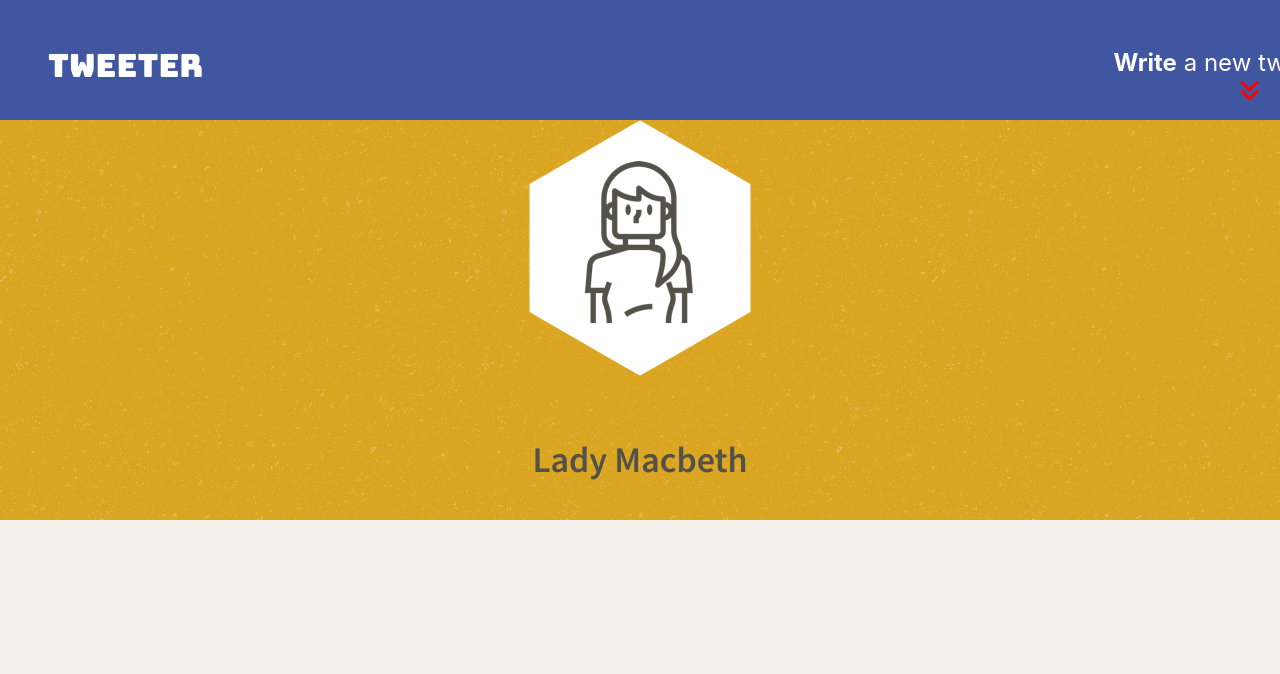
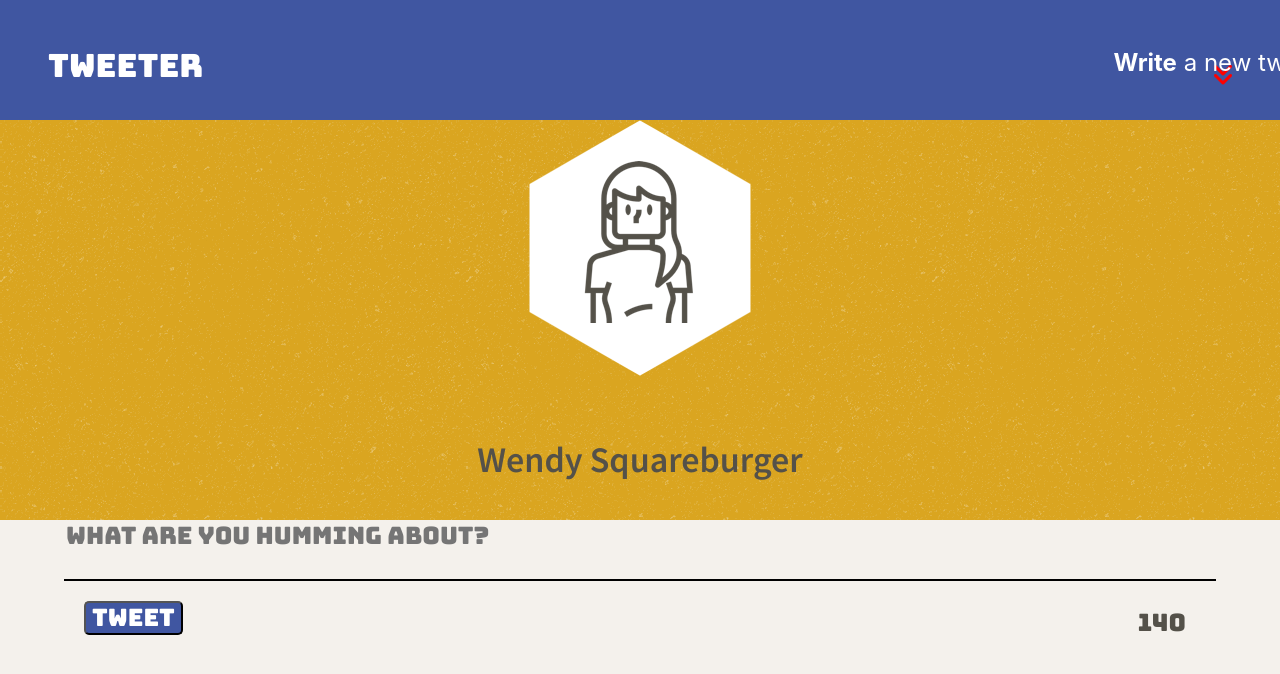
Before and after one commit to ShrikarKhare/tweeter, a website: page public/index.html in a window 1280 px wide. Shown: the top 674 px of the page. Drawn offline with nearby package versions, Linux system fonts and the light colour scheme.

Commit message:
finally posted and got info from curl, works well now

```diff
--- a/public/index.html
+++ b/public/index.html
@@ -14,6 +14,7 @@
     <link rel="stylesheet" href="/styles/layout.css" type="text/css" />
     <link rel="stylesheet" href="/styles/nav.css" type="text/css" />
     <link rel="stylesheet" href="/styles/header.css" type="text/css" />
+    <link rel="stylesheet" href="/styles/new-tweet.css" type="text/css" />
 
     <!-- External JS -->
     <script src="https://ajax.googleapis.com/ajax/libs/jquery/3.4.1/jquery.min.js"></script>
@@ -37,11 +38,21 @@
       </div>
       <br>
       <div>
-          <h2 id = 'name'>Lady Macbeth</h2>
+          <h2 id = 'name'>Wendy Squareburger</h2>
       </div>
   </header>
     <!-- Page-specific (main) content here -->
     <main class="container">
+      <section class="new-tweet">
+        <!-- <h2>Compose Tweet</h2> -->
+        <form>
+          <textarea  name="text" id="tweet-text" placeholder = "What are you humming about?"></textarea>
+          <output name="counter" class="counter" for="tweet-text">140</output>
+        </form>
+        <div>
+          <button type="submit">Tweet</button>
+        </div>
+      </section>
     </main>
   </body>
 </html>
--- a/public/styles/layout.css
+++ b/public/styles/layout.css
@@ -19,6 +19,7 @@ body {
   background-color: #f4f1ec;
   font-size: 24px;
   font-family: 'Source Sans Pro', sans-serif;
+  user-select: none;
 }
 
 /*
@@ -26,6 +27,14 @@ body {
  */
 
  nav {
-  font-family: 'Bungee', cursive;
+  font-family: 'Bungee', 'cursive';
   font-size: xx-large;
  }
+ main {
+   width:90%;
+   align-self: center;
+   margin: 0 auto;
+   background-color: #f4f1ec;
+   font-family: 'Bungee', 'cursive';
+   /* font-family: 'Source Sans Pro', sans-serif; */
+ }
--- a/public/styles/nav.css
+++ b/public/styles/nav.css
@@ -16,7 +16,8 @@ nav {
 }
 #doubledownicon {
     position:relative;
-    left:87%;
+    float: right;
+    /* left:87%; */
     top: 25px;
     color: red;
 }
--- /dev/null
+++ b/public/styles/new-tweet.css
@@ -0,0 +1,27 @@
+form {
+    border-bottom: black 2px solid;
+}
+#tweet-text {
+    display: flex;
+    width: 90%;
+    background-color: inherit;
+    color: black;
+    border: none;
+    resize: none;
+    font-family: 'Bungee', 'cursive';
+}
+button {
+    position:relative;
+    border-radius: 5px;
+    margin: 20px;
+    background-color: #4056A1;
+    color: #fff;
+    font-family: 'Bungee', 'cursive';
+}
+output.counter {
+    display: flex;
+    position: relative;
+    float:right;
+    margin:30px;
+    text-align: right;
+}
--- a/server/data-files/initial-tweets.json
+++ b/server/data-files/initial-tweets.json
@@ -8,7 +8,7 @@
     "content": {
       "text": "If I have seen further it is by standing on the shoulders of giants"
     },
-    "created_at": 1638161838230
+    "created_at": 1638202948628
   },
   {
     "user": {
@@ -19,6 +19,6 @@
     "content": {
       "text": "Je pense , donc je suis"
     },
-    "created_at": 1638248238230
+    "created_at": 1638289348628
   }
 ]
```
Also changed, not shown: 1 other file.
